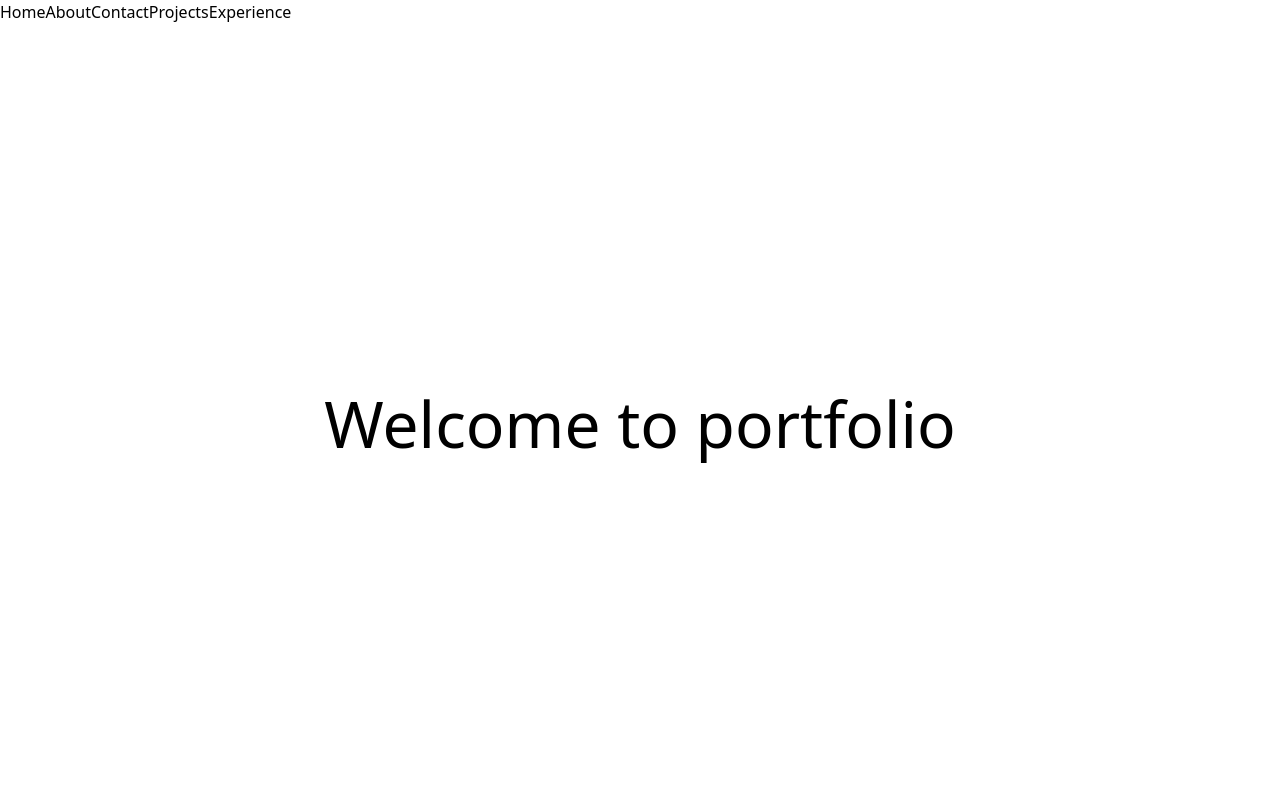
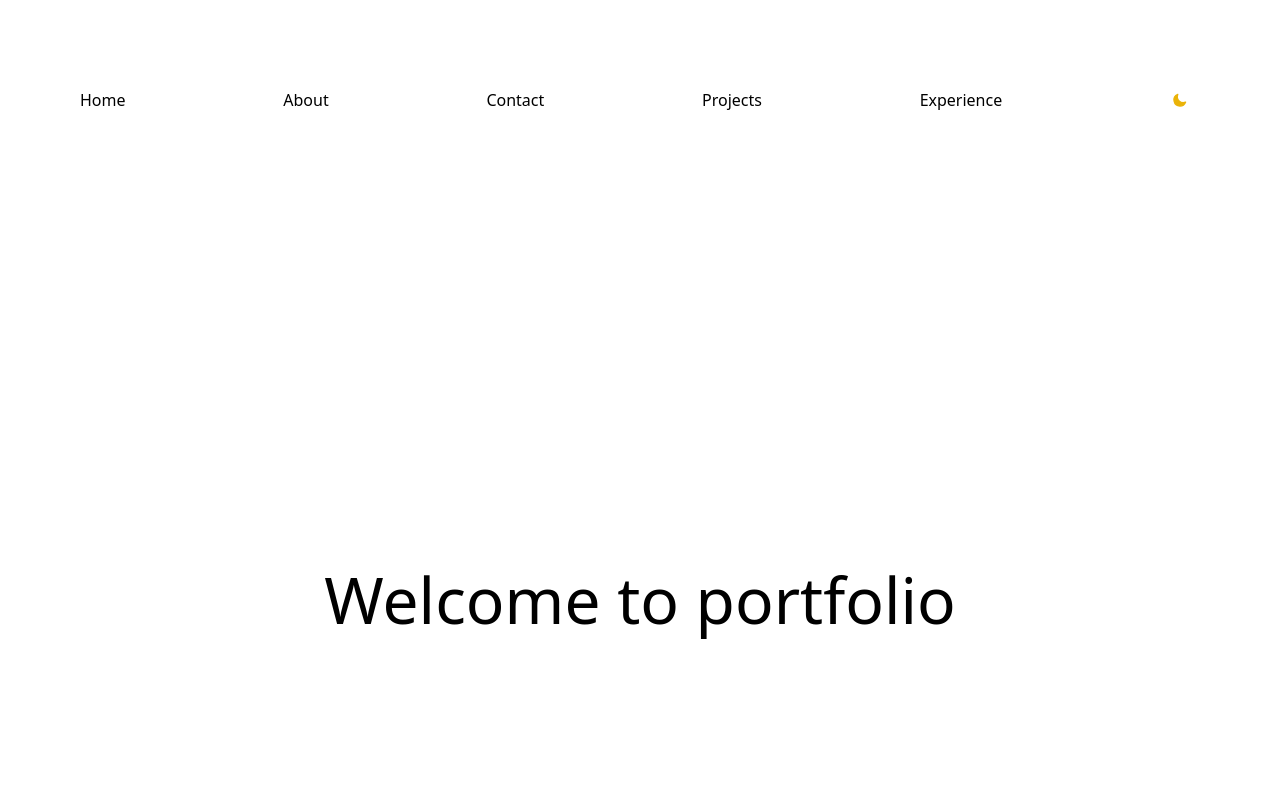
Before and after one commit to eden-brekke/next-portfolio, a Next.js app: page / in a window 1280 px wide. Shown: the top 800 px of the page. Built offline with nearby package versions, Linux system fonts and the light colour scheme.

Commit message:
fix tailwind

```diff
--- a/tailwind.config.js
+++ b/tailwind.config.js
@@ -1,7 +1,7 @@
 module.exports = {
-  content: ["./src/**/*.{html,js}"],
-  theme: {
-    extend: {},
-  },
-  plugins: [],
+  content: [
+    './pages/**/*.{html,js}',
+    './components/**/*.{html,js}',
+  ],
+  // ...
 }
```
